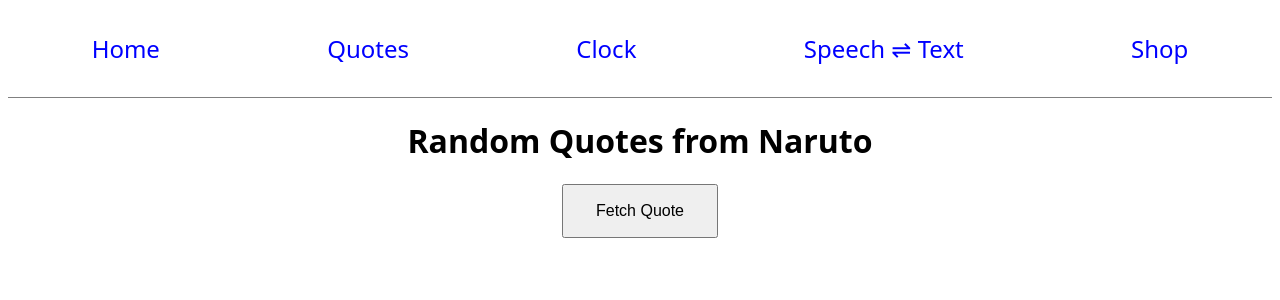
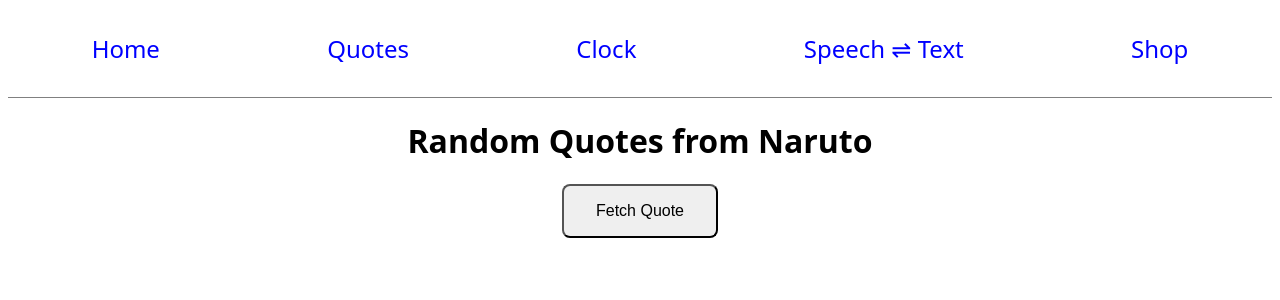
Before and after one commit to vamshi-krishna-kotla/react-playground, a React app: page /projects/quotes in a window 1280 px wide. Shown: the top 300 px of the page. Built offline with nearby package versions, Linux system fonts and the light colour scheme.

Commit message:
Enabled css transition-duration property globally

```diff
--- a/src/projects/App.scss
+++ b/src/projects/App.scss
@@ -4,15 +4,19 @@
     padding: 0;
 }
 
+* {
+    transition-duration: 0.2s;
+    -webkit-transition-duration: 0.2s;
+    -o-transition-duration: 0.2s;
+    -moz-transition-duration: 0.2s;
+}
+
 .button {
+    border-radius: 0.5rem;
     cursor: pointer;
-    transition-duration: 0.1s;
-    -webkit-transition-duration: 0.1s;
-    -o-transition-duration: 0.1s;
-    -moz-transition-duration: 0.1s;
 
     &:active {
-        transform: translateY(2px);
+        transform: translateY(5px);
     }
 
     &:hover {
--- a/src/projects/quotes/Quotes.module.scss
+++ b/src/projects/quotes/Quotes.module.scss
@@ -17,6 +17,5 @@
 
     .quote-container {
         margin: 4rem;
-        transition-duration: 0.25s;
     }
 }
--- a/src/projects/speech-text/components/select-comp/SelectComp.module.scss
+++ b/src/projects/speech-text/components/select-comp/SelectComp.module.scss
@@ -19,10 +19,6 @@
             outline: rgba($color: gray, $alpha: 0.5) inset 2px;
             padding: 2rem;
             text-decoration: none;
-            transition-duration: 0.25s;
-            -moz-transition-duration: 0.25s;
-            -o-transition-duration: 0.25s;
-            -webkit-transition-duration: 0.25s;
             width: 25%;
 
             &:hover {
--- a/src/projects/speech-text/components/text-to-speech/TextToSpeech.module.scss
+++ b/src/projects/speech-text/components/text-to-speech/TextToSpeech.module.scss
@@ -100,7 +100,6 @@
                         height: 2px;
                         margin: 0;
                         padding: 0;
-                        transition: width 0.25s;
                         width: 0;
                     }
                 }
```
